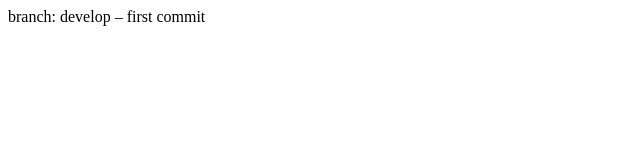
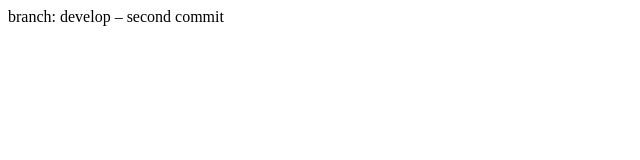
Before and after one commit to brightestsirius/lesson_18, a plain HTML site: page index.html in a window 1280 px wide. Shown: the full height of the page, 0-640 px from the left. Drawn offline with Linux system fonts and the light colour scheme.

Commit message:
branch: develop – second commit

```diff
--- a/index.html
+++ b/index.html
@@ -5,6 +5,6 @@
     <title>Title</title>
 </head>
 <body>
-    branch: develop – first commit
+    branch: develop – second commit
 </body>
 </html>
```
